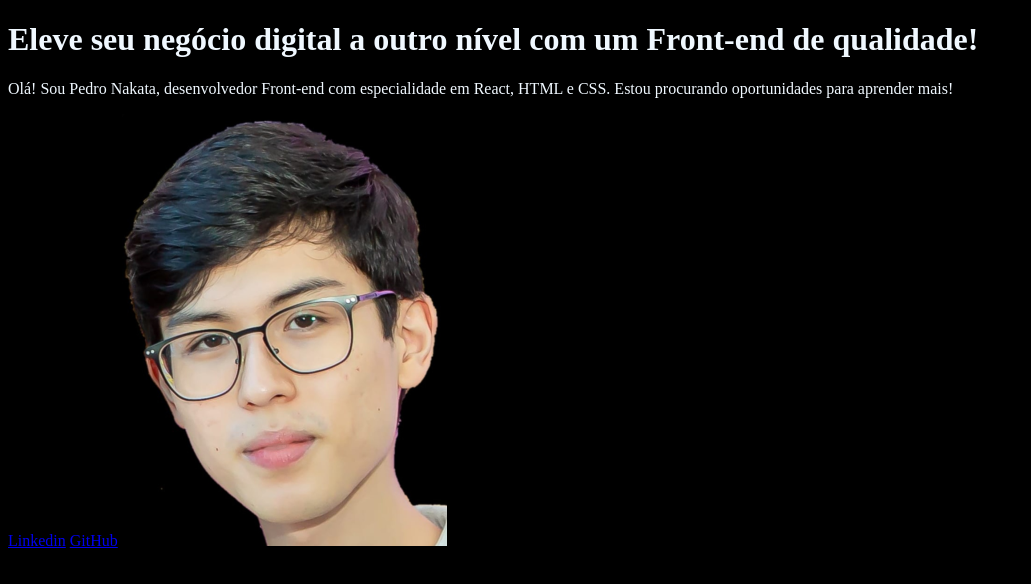
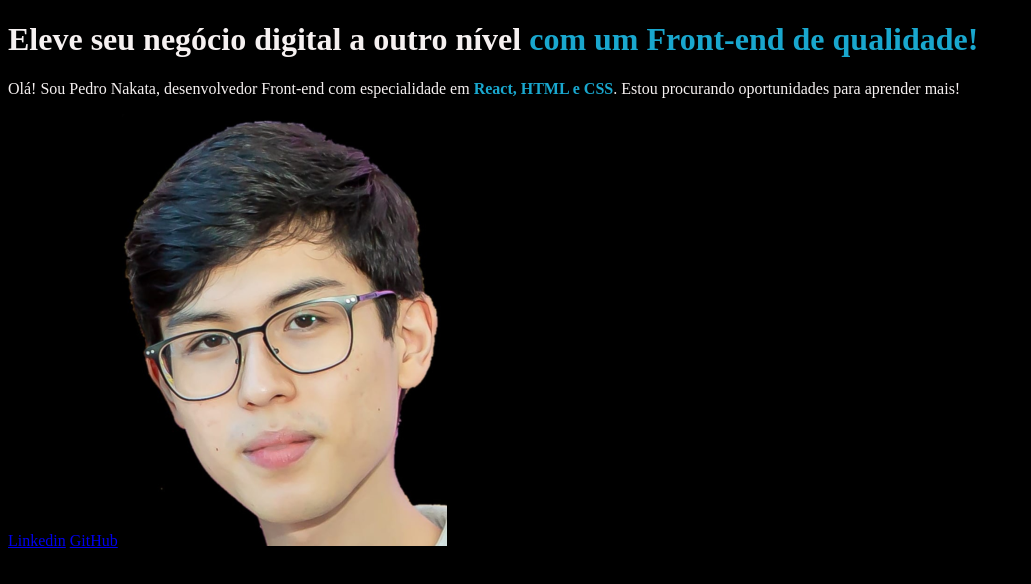
Before and after one commit to drpedronakata/Portfolio-HTML-e-CSS, a plain HTML site: page index.html in a window 1280 px wide. Shown: the whole page, without its empty margins (0-1031 px from the left). Drawn offline with Linux system fonts and the light colour scheme.

Commit message:
Modificando index e style. Adicionando cores.

```diff
--- a/index.html
+++ b/index.html
@@ -13,7 +13,7 @@
     </header>
     <main>
         <h1>Eleve seu negócio digital a outro nível <strong>com um Front-end de qualidade!</strong></h1>
-        <p>Olá! Sou Pedro Nakata, desenvolvedor Front-end com especialidade em React, HTML e CSS. Estou procurando oportunidades para aprender mais!</p>
+        <p>Olá! Sou Pedro Nakata, desenvolvedor Front-end com especialidade em <strong>React, HTML e CSS</strong>. Estou procurando oportunidades para aprender mais!</p>
         <a href="https://www.linkedin.com/in/pedro-henrique-nakata-a8980919a/">Linkedin</a>
         <a href="https://github.com/drpedronakata">GitHub</a>
         <img src="Imagem.png" alt="Foto do Pedro Nakata">
--- a/style.css
+++ b/style.css
@@ -1,4 +1,8 @@
 body {
-    background-color: black;
-    color: aliceblue;
+    background-color: #000000;
+    color: #F6F1F1;
 }
+
+strong {
+    color: #19A7CE;
+}
```
